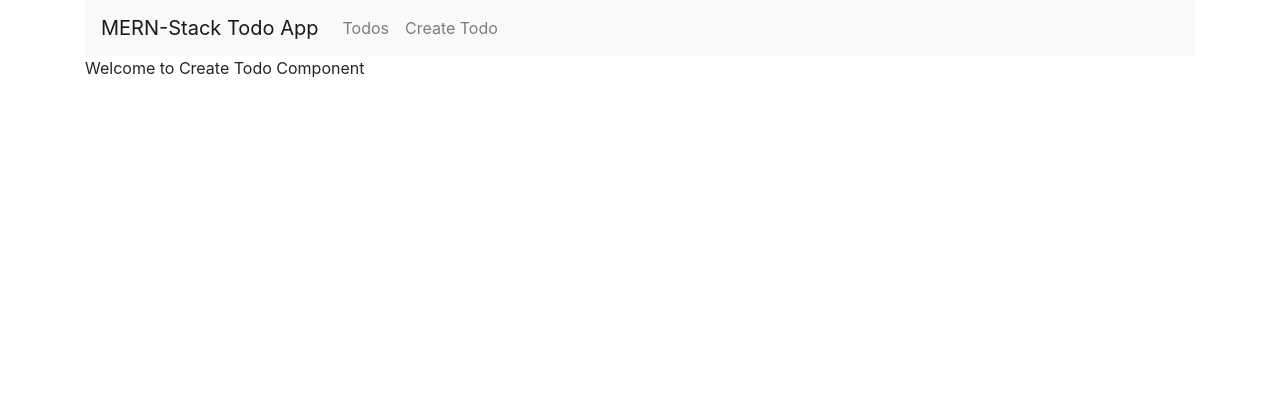
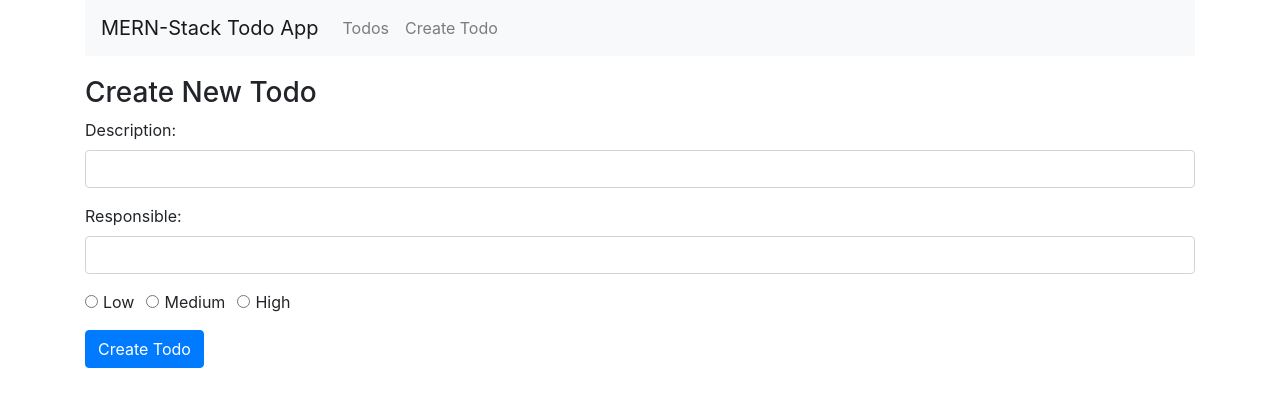
Before and after one commit to mohammadkharma/MERN-Todo-App, a React (Create React App) app: page /create in a window 1280 px wide. Shown: the top 406 px of the page. Built offline with nearby package versions, Linux system fonts and the light colour scheme.

Commit message:
add form

```diff
--- a/src/components/create-todo.component.js
+++ b/src/components/create-todo.component.js
@@ -2,7 +2,7 @@ import React, { Component } from 'react';
 
 export default class CreateTodo extends Component {
 
-    constructor(props){
+    constructor(props) {
         super(props);
 
         this.onChangeTodoDescription = this.onChangeTodoDescription.bind(this);
@@ -18,25 +18,25 @@ export default class CreateTodo extends Component {
         }
     }
 
-    onChangeTodoDescription(e){
+    onChangeTodoDescription(e) {
         this.setState({
             todo_description: e.target.value
         });
     }
 
-    onChangeTodoResponsible(e){
+    onChangeTodoResponsible(e) {
         this.setState({
             todo_responsible: e.target.value
         });
     }
 
-    onChangeTodoPriority(e){
+    onChangeTodoPriority(e) {
         this.setState({
             todo_priority: e.target.value
         });
     }
 
-    onSubmit(e){
+    onSubmit(e) {
         e.preventDefault();
 
         console.log("Form submitted");
@@ -57,8 +57,86 @@ export default class CreateTodo extends Component {
 
     render() {
         return (
-            <div>
-                <p>Welcome to Create Todo Component</p>
+            <div style={{ marginTop: 20 }}>
+
+                <h3>Create New Todo</h3>
+
+                <form onSubmit={this.onSubmit}>
+
+                    {/* Description */}
+                    <div className="form-group">
+                        <label>Description: </label>
+                        <input type="text"
+                            className="form-control"
+                            value={this.state.todo_description}
+                            onChange={this.onChangeTodoDescription}
+                        />
+                    </div>
+
+                    {/* Responsible */}
+                    <div className="form-group">
+                        <label>Responsible: </label>
+                        <input type="text"
+                            className="form-control"
+                            value={this.state.todo_responsible}
+                            onChange={this.onChangeTodoResponsible}
+                        />
+                    </div>
+
+                    {/* Priority */}
+                    <div className="form-group">
+
+                        {/* Low */}
+                        <div className="form-check form-check-inline">
+                            <input type="radio"
+                                className="form-check-input"
+                                name="priorityOptions"
+                                id="priorityLow"
+                                value="Low"
+                                checked={this.state.todo_priority === 'Low'}
+                                onChange={this.onChangeTodoPriority}
+                            />
+                            <label className="form-check-label">Low</label>
+                        </div>
+
+                        {/* Medium */}
+                        <div className="form-check form-check-inline">
+                            <input type="radio"
+                                className="form-check-input"
+                                name="priorityOptions"
+                                id="priorityMedium"
+                                value="Medium"
+                                checked={this.state.todo_priority === 'Medium'}
+                                onChange={this.onChangeTodoPriority}
+                            />
+                            <label className="form-check-label">Medium</label>
+                        </div>
+
+                        {/* High */}
+                        <div className="form-check form-check-inline">
+                            <input type="radio"
+                                className="form-check-input"
+                                name="priorityOptions"
+                                id="priorityHigh"
+                                value="High"
+                                checked={this.state.todo_priority === 'High'}
+                                onChange={this.onChangeTodoPriority}
+                            />
+                            <label className="form-check-label">High</label>
+                        </div>
+
+                    </div>
+
+                    {/* Submit */}
+                    <div className="form-group">
+                        <input type="submit"
+                            className="btn btn-primary"
+                            value="Create Todo"
+                        />
+                    </div>
+
+                </form>
+
             </div>
         );
     }
```
